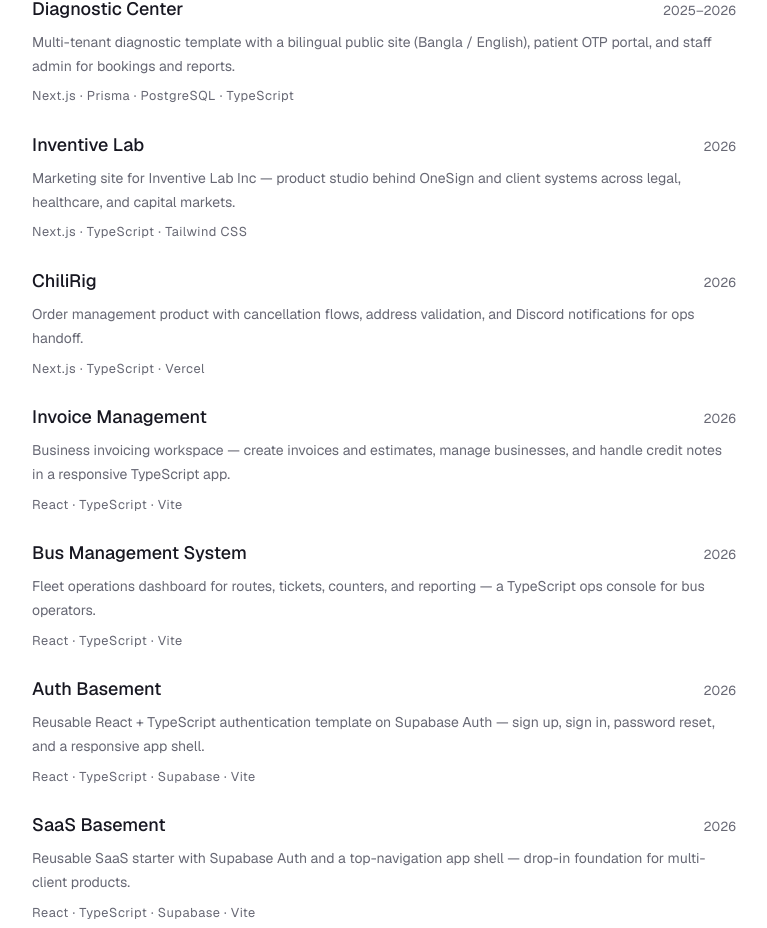
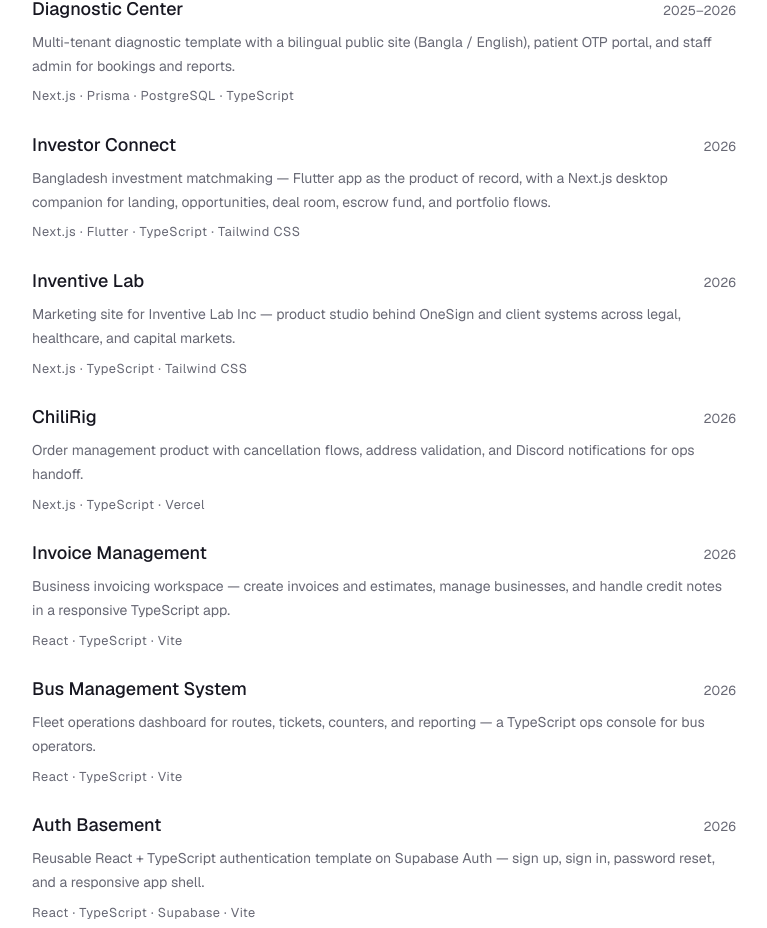
Before and after one commit to mr-aminul/aminul-portfolio, a Next.js app: page /resume in a window 1280 px wide. Shown: the part 2632-3560 px from the top of the page, without its empty margins (256-1023 px from the left). Built offline with nearby package versions, Linux system fonts and the light colour scheme.

Commit message:
Add "Investor Connect" project to site.ts with detailed descriptions, highlights, tech stack, and links. This enhances the portfolio by showcasing investment matchmaking capabilities and dual-platform development.

```diff
--- a/src/data/site.ts
+++ b/src/data/site.ts
@@ -97,6 +97,23 @@ export const projects: Project[] = [
     repo: "https://github.com/mr-aminul/diagnostic-center-website",
     year: "2025–2026",
     image: "/projects/diagnostic-center.jpg",
+    featured: true,
+  },
+  {
+    title: "Investor Connect",
+    subtitle: "Investment matchmaking",
+    description:
+      "Bangladesh investment matchmaking — Flutter app as the product of record, with a Next.js desktop companion for landing, opportunities, deal room, escrow fund, and portfolio flows.",
+    highlights: [
+      "Built dual-platform demo: Flutter swipe deck → matches → deal room → escrow fund → portfolio, plus a seeker create wizard.",
+      "Shipped Next.js web companion with the same investor/seeker flows and localStorage demo state.",
+      "Wired end-to-end frontend object model across deck, matches, fund, and portfolio without a backend yet.",
+    ],
+    stack: ["Next.js", "Flutter", "TypeScript", "Tailwind CSS"],
+    live: "https://investor-connect-beta.vercel.app",
+    repo: "https://github.com/mr-aminul/investor-connect",
+    year: "2026",
+    image: "/projects/investor-connect.jpg",
     featured: true,
   },
   {
```
Also changed, not shown: public/projects/investor-connect.jpg (added).
